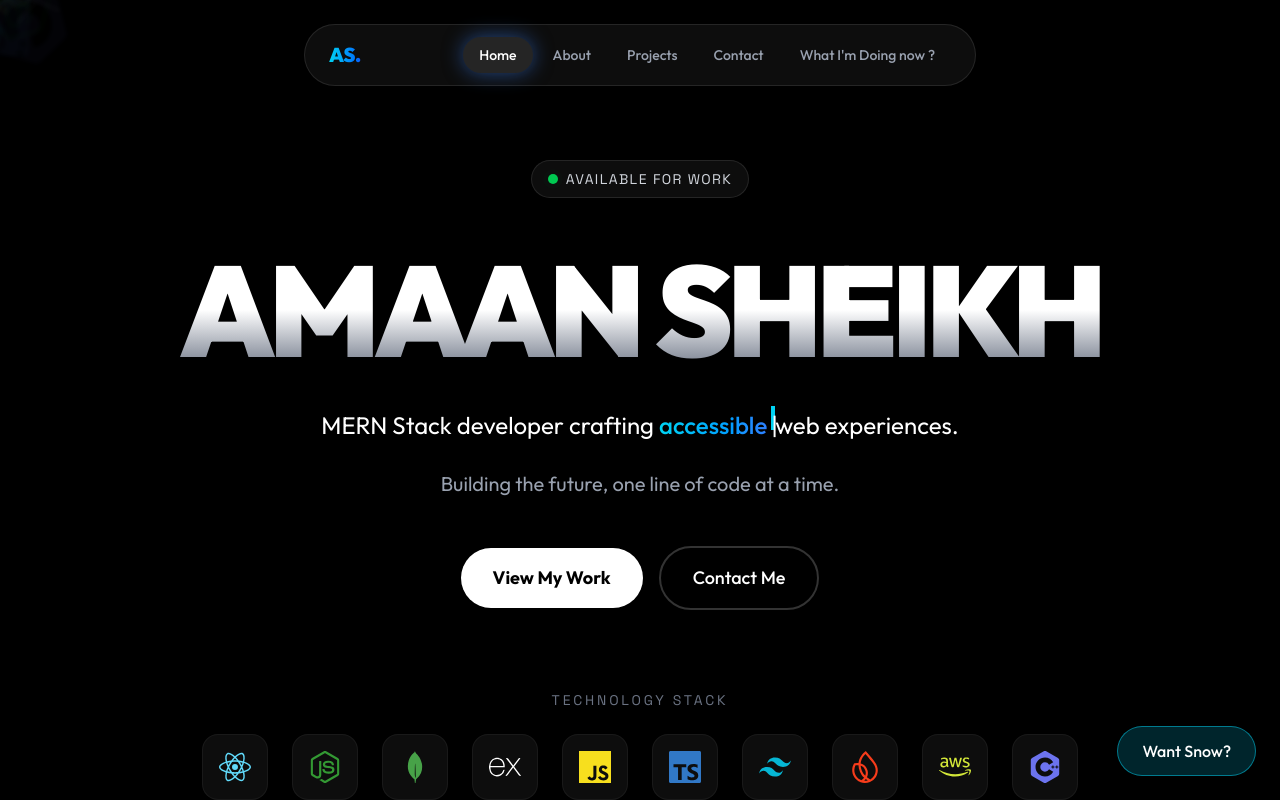
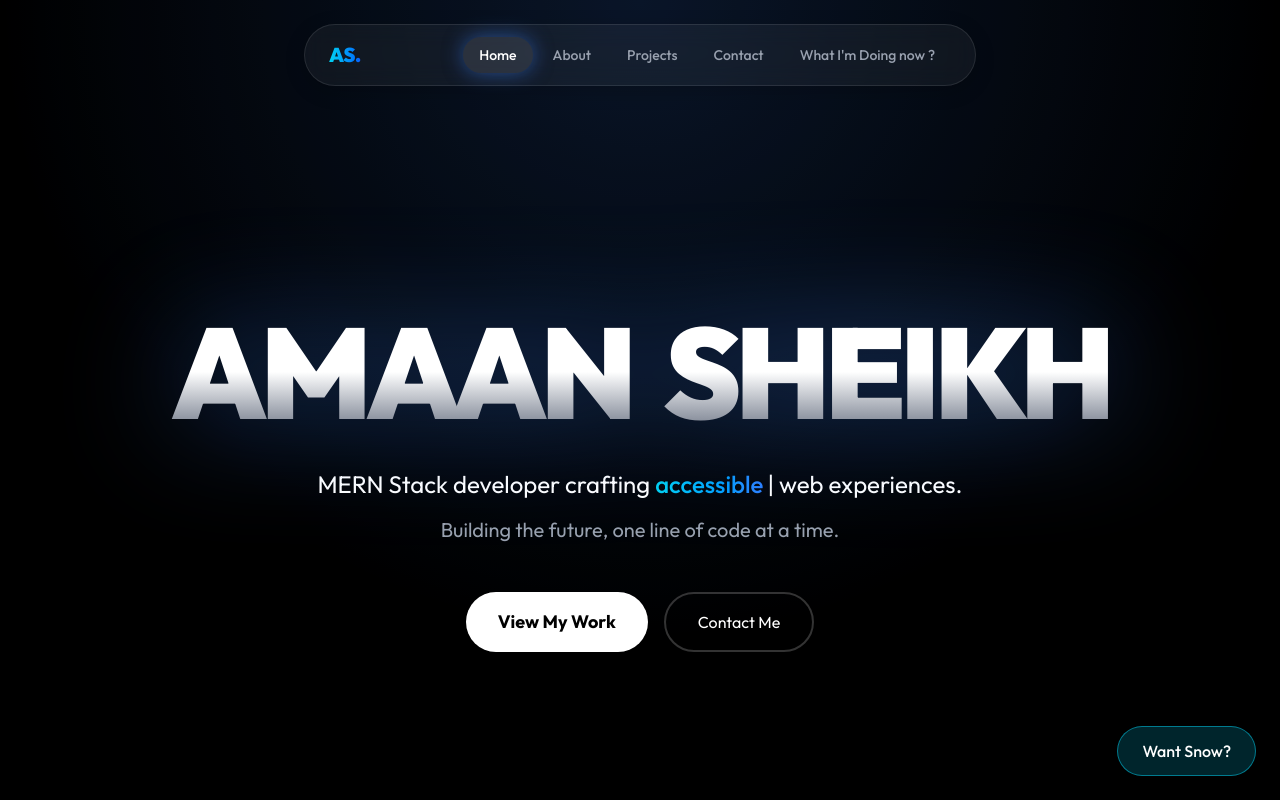
Before and after one commit to Amaan1911/Portfolio, a React (Vite) app: page / in a window 1280 px wide. Shown: the top 800 px of the page. Built offline with nearby package versions, Linux system fonts and the light colour scheme.

Commit message:
added bijli using gpt

```diff
--- a/src/components/Home.jsx
+++ b/src/components/Home.jsx
@@ -7,17 +7,112 @@ import {
   SiNodedotjs,
   SiMongodb,
   SiExpress,
-  SiHtml5,
-  SiCss3,
   SiJavascript,
   SiTypescript,
   SiTailwindcss,
   SiFirebase,
   SiAmazonwebservices,
   SiCplusplus
+} from "react-icons/si";
 
+/* ======================
+   LIGHTNING FLASH
+====================== */
+const LightningFlash = () => {
+  const [key, setKey] = useState(0);
 
-} from "react-icons/si";
+  useEffect(() => {
+    const schedule = () => {
+      const delay = 3500 + Math.random() * 5000;
+      setTimeout(() => setKey(k => k + 1), delay);
+    };
+    schedule();
+    const interval = setInterval(schedule, 6000);
+    return () => clearInterval(interval);
+  }, []);
+
+  return (
+    <motion.div
+      key={key}
+      className="absolute inset-0 bg-white/20 z-[4] pointer-events-none"
+      initial={{ opacity: 0 }}
+      animate={{ opacity: [0, 0.35, 0] }}
+      transition={{ duration: 0.18 }}
+    />
+  );
+};
+
+/* ======================
+   MULTI BRANCH LIGHTNING
+====================== */
+const LightningOverlay = () => {
+  const [key, setKey] = useState(0);
+  const x = Math.random() * 60 + 20;
+
+  useEffect(() => {
+    const schedule = () => {
+      const delay = 3500 + Math.random() * 5000;
+      setTimeout(() => setKey(k => k + 1), delay);
+    };
+    schedule();
+    const interval = setInterval(schedule, 6000);
+    return () => clearInterval(interval);
+  }, []);
+
+  return (
+    <motion.svg
+      key={key}
+      className="absolute inset-0 w-full h-full pointer-events-none z-[5]"
+      viewBox="0 0 100 100"
+      preserveAspectRatio="none"
+      initial={{ opacity: 0 }}
+      animate={{ opacity: [0, 1, 0] }}
+      transition={{ duration: 0.35 }}
+    >
+      {/* Main bolt */}
+      <path
+        d={`M${x} 0 L${x - 2} 25 L${x + 4} 40 L${x - 6} 60 L${x + 3} 80 L${x} 100`}
+        stroke="url(#grad)"
+        strokeWidth="1.2"
+        fill="none"
+        filter="url(#glow)"
+      />
+
+      {/* Branch */}
+      <path
+        d={`M${x + 4} 40 L${x + 14} 55`}
+        stroke="url(#grad)"
+        strokeWidth="0.6"
+        fill="none"
+        filter="url(#glow)"
+      />
+
+      {/* Branch */}
+      <path
+        d={`M${x - 3} 60 L${x - 14} 75`}
+        stroke="url(#grad)"
+        strokeWidth="0.5"
+        fill="none"
+        filter="url(#glow)"
+      />
+
+      <defs>
+        <linearGradient id="grad" x1="0" y1="0" x2="0" y2="1">
+          <stop offset="0%" stopColor="#7dd3fc" />
+          <stop offset="100%" stopColor="#a855f7" />
+        </linearGradient>
+
+        <filter id="glow">
+          <feGaussianBlur stdDeviation="3" result="blur" />
+          <feMerge>
+            <feMergeNode in="blur" />
+            <feMergeNode in="SourceGraphic" />
+          </feMerge>
+        </filter>
+      </defs>
+    </motion.svg>
+  );
+};
 
 function Home() {
   const navigate = useNavigate();
@@ -29,13 +124,11 @@ function Home() {
   const [currentTextIndex, setCurrentTextIndex] = useState(0);
   const [isDeleting, setIsDeleting] = useState(false);
 
-  // Magnetic button effect
   const x = useMotionValue(0);
   const y = useMotionValue(0);
   const mouseXSpring = useSpring(x, { stiffness: 500, damping: 100 });
   const mouseYSpring = useSpring(y, { stiffness: 500, damping: 100 });
 
-  // Typing effect
   useEffect(() => {
     const currentText = texts[currentTextIndex];
     let timeout;
@@ -44,10 +137,11 @@ function Home() {
       timeout = setTimeout(() => setIsDeleting(true), 2000);
     } else if (isDeleting && typingText === "") {
       setIsDeleting(false);
-      setCurrentTextIndex((prev) => (prev + 1) % texts.length);
+      setCurrentTextIndex((p) => (p + 1) % texts.length);
     } else {
       timeout = setTimeout(() => {
-        setTypingText(isDeleting
+        setTypingText(
+          isDeleting
             ? currentText.substring(0, typingText.length - 1)
             : currentText.substring(0, typingText.length + 1)
         );
@@ -57,22 +151,16 @@ function Home() {
     return () => clearTimeout(timeout);
   }, [typingText, isDeleting, currentTextIndex]);
 
-  // Cursor blink effect
   useEffect(() => {
-    const interval = setInterval(() => setShowCursor((prev) => !prev), 530);
+    const interval = setInterval(() => setShowCursor(p => !p), 530);
     return () => clearInterval(interval);
   }, []);
 
-  // Magnetic button handler
   const handleMouseMove = (e) => {
     if (!buttonRef.current) return;
     const rect = buttonRef.current.getBoundingClientRect();
-    const centerX = rect.left + rect.width / 2;
-    const centerY = rect.top + rect.height / 2;
-    const distanceX = e.clientX - centerX;
-    const distanceY = e.clientY - centerY;
-    x.set(distanceX * 0.2);
-    y.set(distanceY * 0.2);
+    x.set((e.clientX - (rect.left + rect.width / 2)) * 0.2);
+    y.set((e.clientY - (rect.top + rect.height / 2)) * 0.2);
   };
 
   const handleMouseLeave = () => {
@@ -80,219 +168,73 @@ function Home() {
     y.set(0);
   };
 
-
-  const containerVariants = {
-    hidden: { opacity: 0 },
-    visible: {
-      opacity: 1,
-      transition: {
-        staggerChildren: 0.1,
-        delayChildren: 0.2
-      }
-    }
-  };
-
-  const itemVariants = {
-    hidden: { y: 20, opacity: 0 },
-    visible: {
-      y: 0,
-      opacity: 1,
-      transition: { duration: 0.8, ease: [0.16, 1, 0.3, 1] }
-    }
-  };
-
-  const techStack = [
-    { icon: SiReact, color: "#61DAFB", name: "React" },
-    { icon: SiNodedotjs, color: "#339933", name: "Node.js" },
-    { icon: SiMongodb, color: "#47A248", name: "MongoDB" },
-    { icon: SiExpress, color: "#ffffff", name: "Express" },
-    { icon: SiJavascript, color: "#F7DF1E", name: "JavaScript" },
-    { icon: SiTypescript, color: "#3178C6", name: "TypeScript" },
-    { icon: SiTailwindcss, color: "#06B6D4", name: "Tailwind CSS" },
-    { icon: SiFirebase, color: "#f73c1bff", name: "Firebase" },
-    { icon: SiAmazonwebservices, color: "#d2e638ff", name: "AWS" },
-    { icon: SiCplusplus, color: "#6c73eeff", name: "C++" },
-  ];
-
-  const rotateX = useTransform(mouseYSpring, [-0.5, 0.5], ["7.5deg", "-7.5deg"]);
-  const rotateY = useTransform(mouseXSpring, [-0.5, 0.5], ["-7.5deg", "7.5deg"]);
+  const rotateX = useTransform(mouseYSpring, [-0.5, 0.5], ["8deg", "-8deg"]);
+  const rotateY = useTransform(mouseXSpring, [-0.5, 0.5], ["-8deg", "8deg"]);
 
   return (
     <section className="relative flex flex-col items-center justify-center min-h-[110vh] px-4 overflow-hidden pt-32 sm:pt-40 pb-20">
-      {/* Scroll Indicator */}
+
+      {/* Electric Aura */}
+      <div className="absolute inset-0 bg-[radial-gradient(circle_at_top,rgba(59,130,246,0.2),transparent_60%)] z-[1] animate-pulse" />
+
+      {/* Thunder Effects */}
+      <LightningFlash />
+      <LightningOverlay />
+
+      {/* Camera Shake */}
       <motion.div
-        initial={{ opacity: 0, y: -20 }}
-        animate={{ opacity: 1, y: 0 }}
-        transition={{ delay: 2, duration: 0.5 }}
-        className="absolute bottom-8 left-1/2 -translate-x-1/2 z-20"
-      >
-        <motion.div
-          animate={{ y: [0, 10, 0] }}
-          transition={{ duration: 2, repeat: Infinity, ease: "easeInOut" }}
-          className="flex flex-col items-center gap-2 cursor-pointer group"
-          onClick={() => window.scrollTo({ top: window.innerHeight, behavior: "smooth" })}
-        >
-          <span className="text-xs font-mono text-gray-400 uppercase tracking-wider group-hover:text-white transition-colors">
-            Scroll
-          </span>
-          <ChevronDown className="text-gray-400 group-hover:text-white transition-colors" size={20} />
-        </motion.div>
-      </motion.div>
+        className="absolute inset-0 z-[6] pointer-events-none"
+        animate={{ x: [0, -2, 2, 0], y: [0, 1, -1, 0] }}
+        transition={{
+          duration: 0.15,
+          repeat: Infinity,
+          repeatDelay: 6 + Math.random() * 6
+        }}
+      />
 
-      {/* Floating Icons Background */}
-      <div className="absolute inset-0 overflow-hidden pointer-events-none">
-        {techStack.map((Tech, i) => (
-          <motion.div
-            key={i}
-            initial={{
-              x: Math.random() * (typeof window !== 'undefined' ? window.innerWidth : 1000),
-              y: Math.random() * (typeof window !== 'undefined' ? window.innerHeight : 800),
-              opacity: 0
-            }}
-            animate={{
-              y: [Math.random() * -100, Math.random() * 100],
-              x: [Math.random() * -50, Math.random() * 50],
-              opacity: [0.1, 0.3, 0.1],
-              rotate: [0, 360]
-            }}
-            transition={{
-              duration: 10 + Math.random() * 20,
-              repeat: Infinity,
-              repeatType: "reverse",
-              ease: "linear"
-            }}
-            className="absolute z-0"
-          >
-            <Tech.icon size={40 + Math.random() * 40} style={{ color: Tech.color, opacity: 0.15, filter: "blur(2px)" }} />
-          </motion.div>
-        ))}
-      </div>
+      {/* ================= MAIN CONTENT ================= */}
+      <div className="text-center z-10 max-w-5xl mx-auto">
 
-      <motion.div
-        variants={containerVariants}
-        initial="hidden"
-        animate="visible"
-        className="text-center z-10 max-w-5xl mx-auto"
-      >
-        {/* Status Badge */}
-        <motion.div
-          variants={itemVariants}
-          className="inline-flex items-center gap-2 px-4 py-2 rounded-full bg-white/5 border border-white/10 backdrop-blur-md mb-12 hover:border-white/20 transition-colors"
-        >
-          <span className="relative flex h-2.5 w-2.5">
-            <span className="animate-ping absolute inline-flex h-full w-full rounded-full bg-green-400 opacity-75"></span>
-            <span className="relative inline-flex rounded-full h-2.5 w-2.5 bg-green-500"></span>
-          </span>
-          <span className="text-sm font-mono tracking-widest text-gray-300 uppercase">Available for work</span>
-        </motion.div>
+        <h1 className="text-7xl sm:text-8xl md:text-9xl font-black tracking-tighter mb-8
+        bg-gradient-to-b from-white via-white to-gray-500
+        bg-clip-text text-transparent
+        drop-shadow-[0_0_60px_rgba(59,130,246,0.45)]">
+          AMAAN <span className="sm:ml-4">SHEIKH</span>
+        </h1>
 
-        {/* Hero Title */}
-        <motion.h1
-          variants={itemVariants}
-          className="text-7xl sm:text-8xl md:text-9xl font-black tracking-tighter mb-8 bg-gradient-to-b from-white via-white to-gray-500 bg-clip-text text-transparent"
-        >
-          AMAAN
-          <br className="sm:hidden" />
-          <span className="sm:ml-4">SHEIKH</span>
-        </motion.h1>
-
-        <motion.p
-          variants={itemVariants}
-          className="text-xl sm:text-2xl text-white max-w-2xl mx-auto leading-relaxed mb-4 min-h-[3rem]"
-        >
+        <p className="text-xl sm:text-2xl text-white max-w-2xl mx-auto mb-4">
           MERN Stack developer crafting{" "}
-          <span className="inline-block text-left">
           <span className="font-medium bg-gradient-to-r from-cyan-400 to-blue-500 bg-clip-text text-transparent">
             {typingText}
           </span>
-            <span
-              className={`inline-block w-1 h-6 bg-cyan-400 ml-1 ${showCursor ? "opacity-100" : "opacity-0"
-                } transition-opacity`}
-            >
-              |
-            </span>
-          </span>
+          <span className={`ml-1 ${showCursor ? "opacity-100" : "opacity-0"}`}>|</span>{" "}
+          web experiences.
+        </p>
 
-          web experiences.
-        </motion.p>
-        <motion.p
-          variants={itemVariants}
-          className="text-lg sm:text-xl text-gray-400 max-w-2xl mx-auto mb-12"
-        >
+        <p className="text-lg sm:text-xl text-gray-400 max-w-2xl mx-auto mb-12">
           Building the future, one line of code at a time.
-        </motion.p>
+        </p>
 
-        {/* Buttons with Magnetic Effect */}
-        <motion.div
-          variants={itemVariants}
-          className="flex flex-col sm:flex-row items-center justify-center gap-4 mb-20"
-        >
+        <div className="flex flex-col sm:flex-row items-center justify-center gap-4">
           <motion.button
             ref={buttonRef}
             onClick={() => navigate("/projects")}
             onMouseMove={handleMouseMove}
             onMouseLeave={handleMouseLeave}
             style={{ rotateX, rotateY, transformStyle: "preserve-3d" }}
-            className="group relative px-8 py-4 rounded-full bg-white text-black font-bold text-lg overflow-hidden transition-all hover:shadow-[0_0_30px_rgba(59,130,246,0.5)]"
+            className="px-8 py-4 rounded-full bg-white text-black font-bold text-lg hover:shadow-[0_0_50px_rgba(59,130,246,0.9)]"
           >
-            <span className="relative z-10 block">View My Work</span>
-            <motion.div
-              className="absolute inset-0 bg-gradient-to-r from-cyan-400 to-blue-500 opacity-0 group-hover:opacity-100 transition-opacity duration-300"
-              initial={false}
-            />
-            <motion.div
-              className="absolute inset-0 bg-gradient-to-r from-blue-500 to-purple-500 opacity-0 group-active:opacity-100"
-              initial={false}
-            />
+            View My Work
           </motion.button>
 
           <motion.button
             onClick={() => navigate("/contact")}
-            whileHover={{ scale: 1.05, borderColor: "rgba(255,255,255,0.4)" }}
-            whileTap={{ scale: 0.95 }}
-            className="relative px-8 py-4 rounded-full border-2 border-white/20 hover:bg-white/10 text-white font-medium text-lg transition-all backdrop-blur-sm group overflow-hidden"
+            className="px-8 py-4 rounded-full border-2 border-white/20 text-white hover:bg-white/10"
           >
-            <span className="relative z-10">Contact Me</span>
-            <motion.div
-              className="absolute inset-0 bg-gradient-to-r from-blue-500/20 to-purple-500/20 opacity-0 group-hover:opacity-100 transition-opacity"
-              initial={false}
-            />
+            Contact Me
           </motion.button>
-        </motion.div>
-
-        {/* Tech Stack with Tooltips and Magnetic Effect */}
-        <motion.div variants={itemVariants} className="flex flex-col items-center gap-6">
-          <span className="text-sm font-mono text-gray-500 uppercase tracking-[0.2em]">Technology Stack</span>
-          <div className="flex flex-wrap justify-center gap-6">
-            {techStack.map((Tech, i) => (
-              <motion.div
-                key={i}
-                className="group relative"
-                whileHover={{ y: -8 }}
-                transition={{ type: "spring", stiffness: 400, damping: 17 }}
-              >
-                <motion.div
-                  whileHover={{ scale: 1.15, rotate: 5 }}
-                  className="p-4 rounded-2xl bg-white/5 border border-white/5 backdrop-blur-sm cursor-pointer hover:bg-white/10 hover:border-white/20 transition-all duration-300 relative z-10"
-                >
-                  <Tech.icon size={32} style={{ color: Tech.color }} />
-                </motion.div>
-                {/* Tooltip */}
-                <motion.div
-                  initial={{ opacity: 0, y: 10, scale: 0.8 }}
-                  whileHover={{ opacity: 1, y: 0, scale: 1 }}
-                  className="absolute -bottom-10 left-1/2 -translate-x-1/2 px-3 py-1 bg-black/90 border border-white/20 rounded-lg text-xs font-medium text-white whitespace-nowrap pointer-events-none z-20 backdrop-blur-md"
-                >
-                  {Tech.name}
-                  <div className="absolute -top-1 left-1/2 -translate-x-1/2 w-2 h-2 bg-black border-l border-t border-white/20 rotate-45"></div>
-                </motion.div>
-              </motion.div>
-            ))}
         </div>
-        </motion.div>
-
-      </motion.div>
-
+      </div>
     </section>
   );
 }
```
Lines whose indentation alone changed are shown as unchanged.
